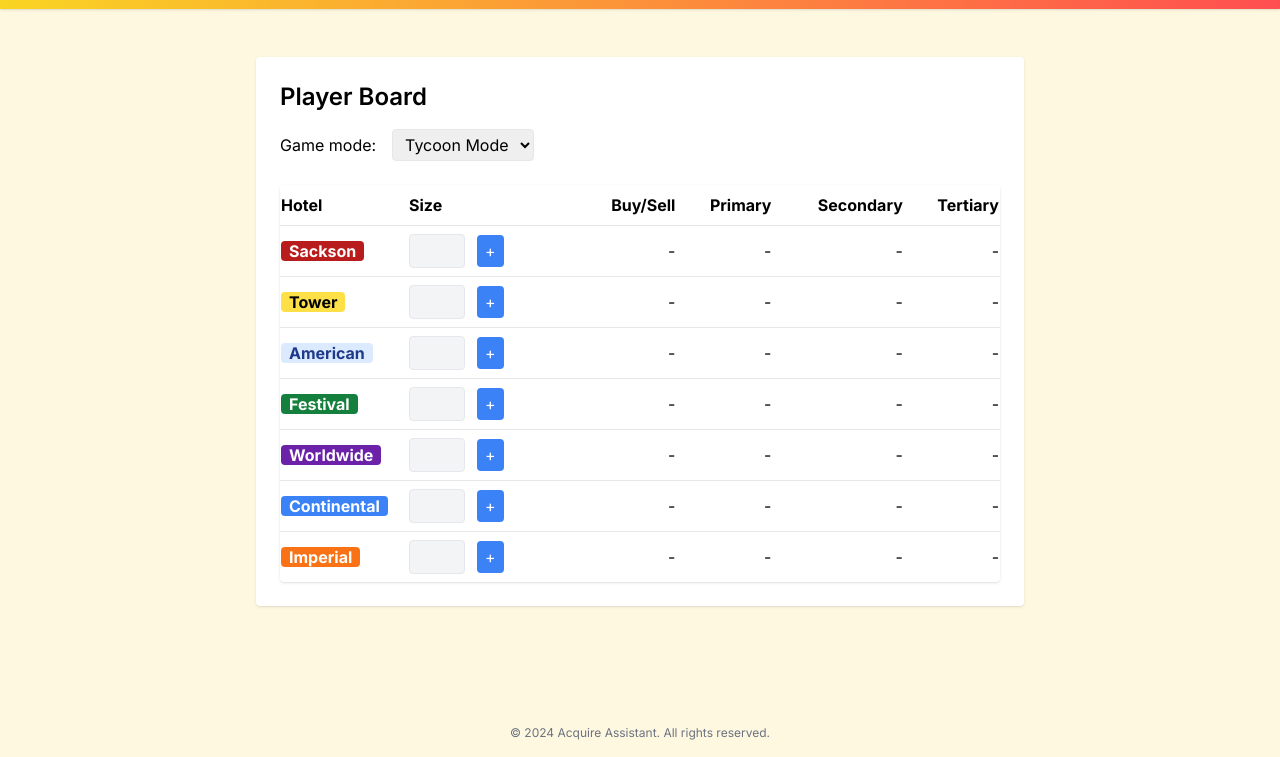
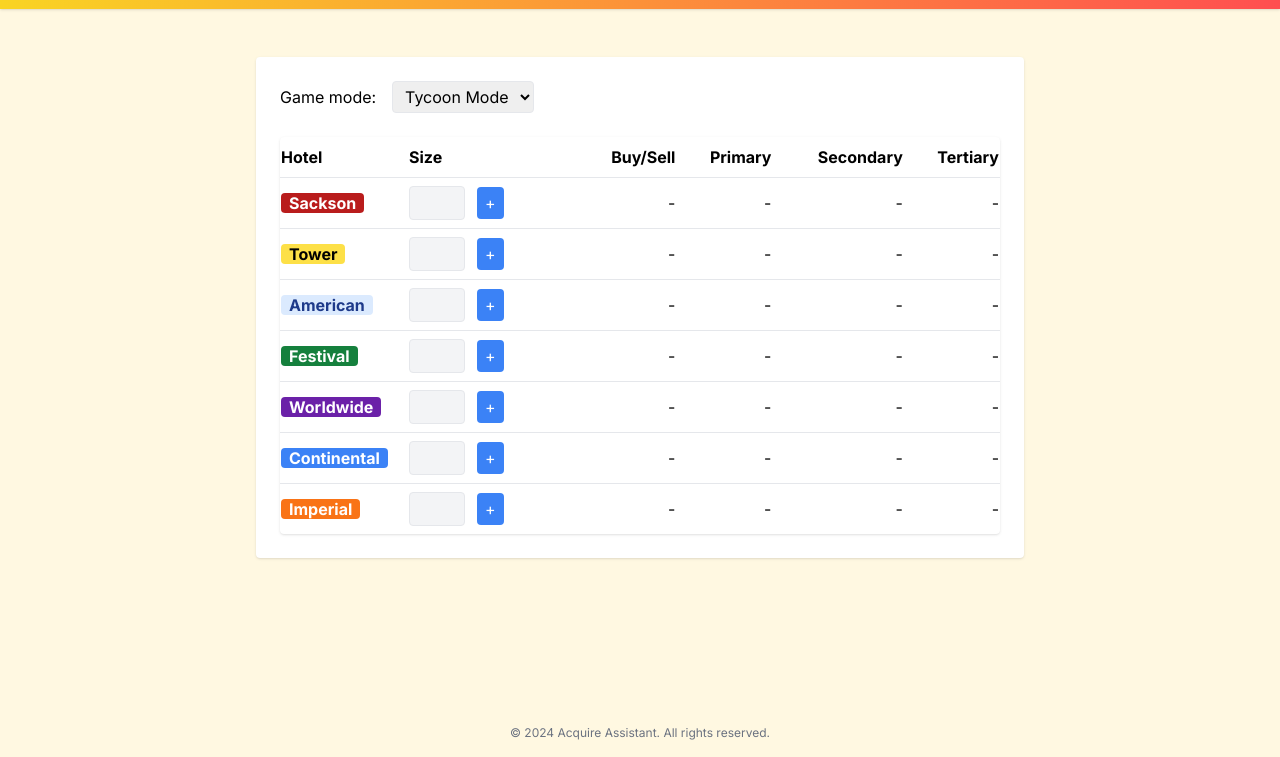
Before and after one commit to chizmw/acquire-assistant, a website with bundled scripts: page index.html in a window 1280 px wide. Shown: the part 43-800 px from the top of the page. Built offline with nearby package versions, Linux system fonts and the light colour scheme.

Commit message:
chore: remove unnecessary header on player board page

```diff
--- a/index.html
+++ b/index.html
@@ -59,7 +59,6 @@
     <!-- Main Content -->
     <main class="flex-1 flex flex-col items-center justify-start p-6">
       <section class="w-full max-w-3xl bg-white rounded shadow p-6 mt-6">
-        <h1 class="text-2xl font-semibold mb-4">Player Board</h1>
         <div id="player-board-root">
           <!-- Dynamic player board UI will be rendered here -->
         </div>
```
